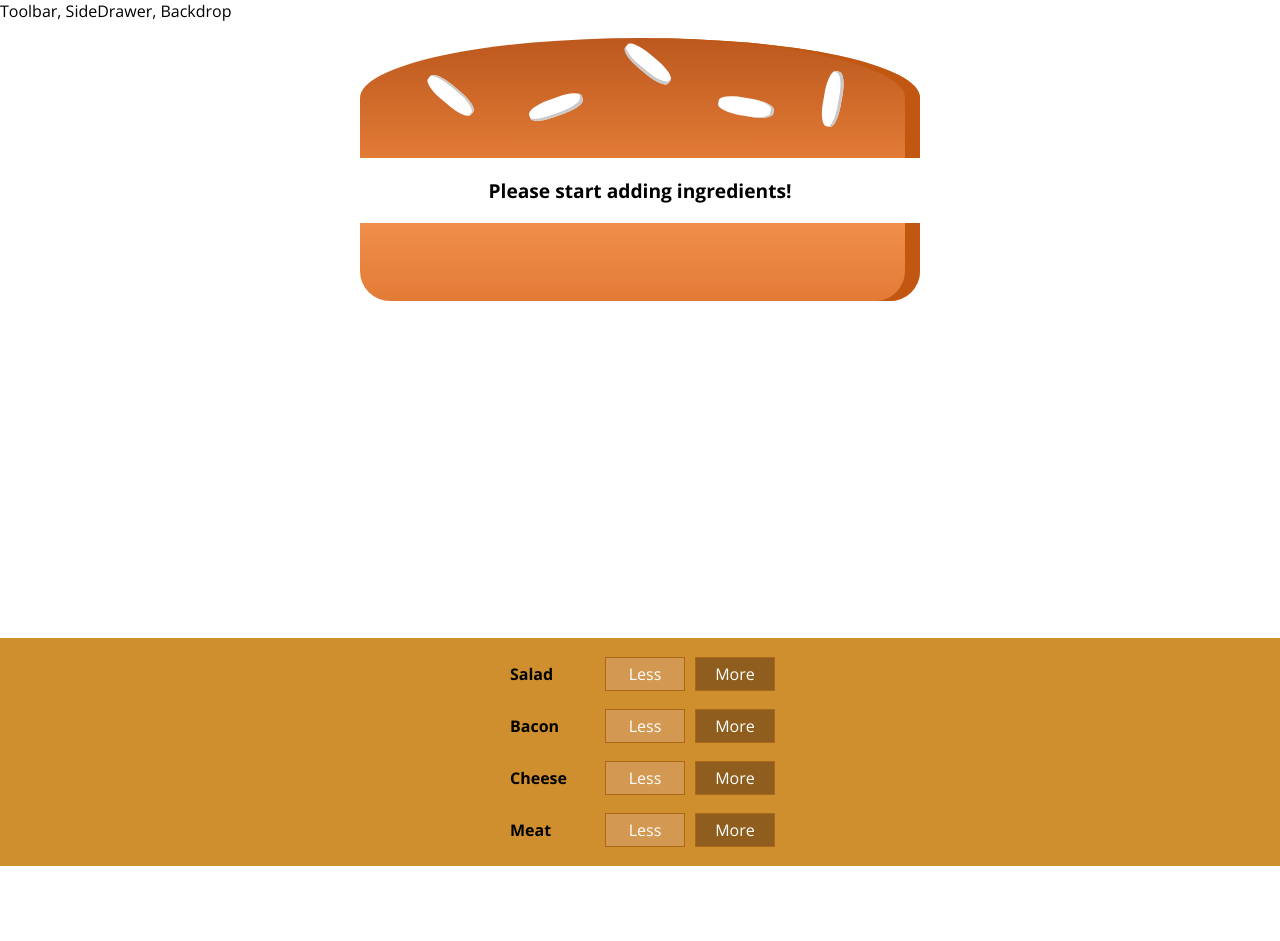
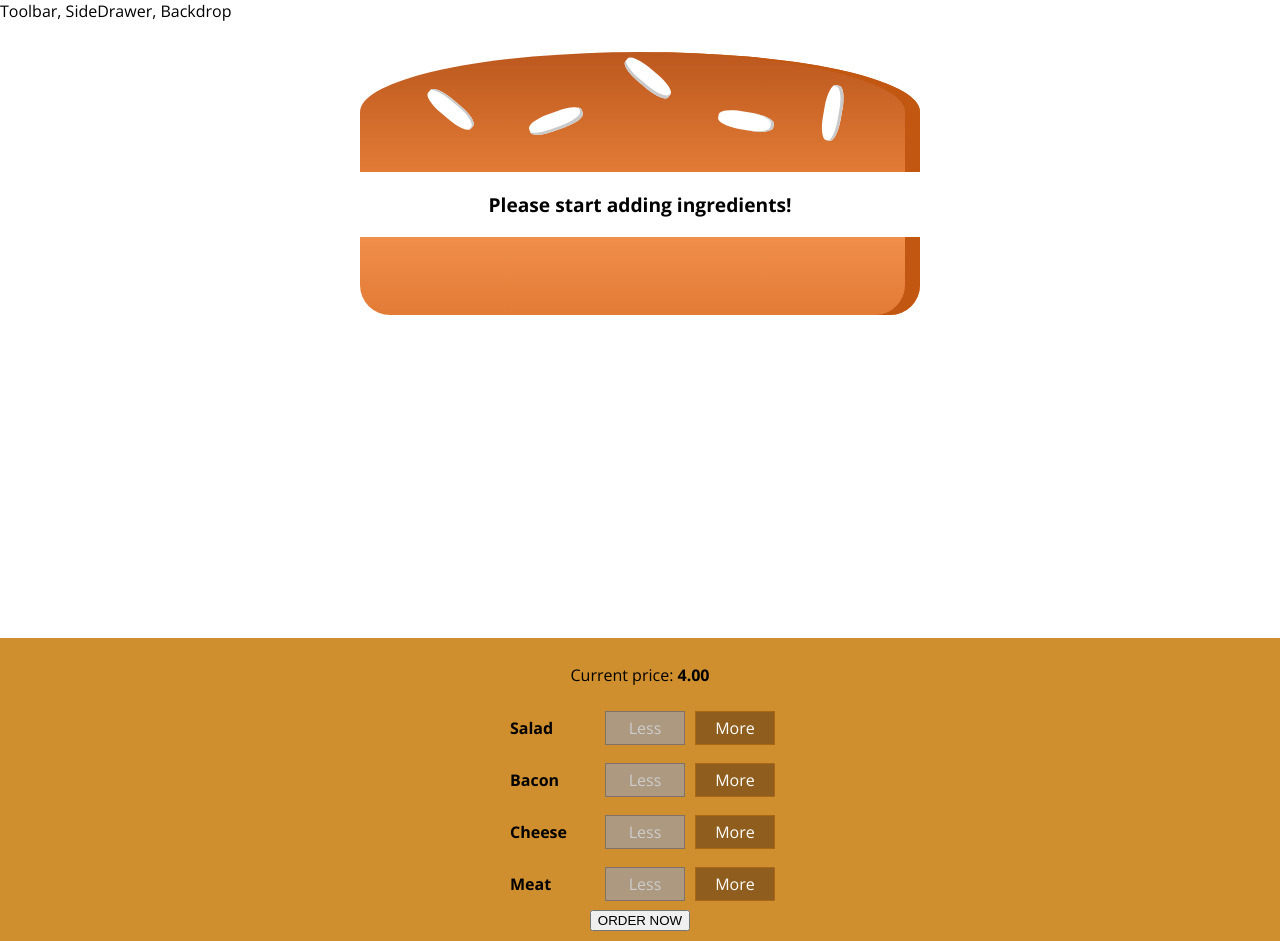
Before and after one commit to EitanFine/hamburger-app, a React (Create React App) app: page / in a window 1280 px wide. Before the commit the page ends 866 px from the top, so only its background shows below. Built offline with nearby package versions, Linux system fonts and the light colour scheme.

Commit message:
Add and Remove ingredients

```diff
--- a/src/components/Burger/BuildControls/BuildControl/BuildControl.js
+++ b/src/components/Burger/BuildControls/BuildControl/BuildControl.js
@@ -4,8 +4,15 @@
 const buildControl = (props) => (
   <div className="BuildControl">
     <div className="Label">{props.label}</div>
-    <button className="Less">Less</button>
-    <button className="More">More</button>
+    <button
+      className="Less"
+      onClick={props.removed}
+      disabled={props.disabled}>Less
+    </button>
+    <button
+      className="More"
+      onClick={props.added}>More
+    </button>
   </div>
 )
 
--- a/src/components/Burger/BuildControls/BuildControls.css
+++ b/src/components/Burger/BuildControls/BuildControls.css
@@ -8,3 +8,44 @@
   margin: auto;
   padding: 10px 0;
 }
+
+.OrderButton {
+    background-color: #DAD735;
+    outline: none;
+    cursor: pointer;
+    border: 1px solid #966909;
+    color: #966909;
+    font-family: inherit;
+    font-size: 1.2em;
+    padding: 15px 30px;
+    box-shadow: 2px 2px 2px #966909;
+}
+
+.OrderButton:hover, .OrderButton:active {
+    background-color: #A0DB41;
+    border: 1px solid #966909;
+    color: #966909;
+}
+
+.OrderButton:disabled {
+    background-color: #C7C6C6;
+    cursor: not-allowed;
+    border: 1px solid #ccc;
+    color: #888888;
+}
+
+.OrderButton:not(:disabled) {
+    animation: enable 0.3s linear;
+}
+
+@keyframes enable {
+    0% {
+        transform: scale(1);
+    }
+    60% {
+        transform: scale(1.1);
+    }
+    100% {
+        transform: scale(1);
+    }
+}
--- a/src/components/Burger/BuildControls/BuildControls.js
+++ b/src/components/Burger/BuildControls/BuildControls.js
@@ -11,9 +11,17 @@
 
 const buildControls = (props) => (
   <div className="BuildControls">
+    <p>Current price: <strong>{props.price.toFixed(2)}</strong></p>
     {controls.map(ctrl => (
-      <BuildControl key={ctrl.label} label={ctrl.label}></BuildControl>
+      <BuildControl
+        key={ctrl.label}
+        label={ctrl.label}
+        added={() => props.ingredientAdded(ctrl.type)}
+        removed={() => props.ingredientRemoved(ctrl.type)}
+        disabled={props.disabled[ctrl.type]}
+      />
     ))}
+    <button>ORDER NOW</button>
   </div>
 )
 
--- a/src/components/Burger/Burger.css
+++ b/src/components/Burger/Burger.css
@@ -2,7 +2,7 @@
   width: 100%;
   margin: auto;
   height: 250px;
-  /*overflow: scroll;*/
+  overflow: scroll;
   text-align: center;
   font-weight: bold;
   font-size: 1.2rem;
--- a/src/containers/BurgerBuilder/BurgerBuilder.js
+++ b/src/containers/BurgerBuilder/BurgerBuilder.js
@@ -3,23 +3,66 @@
 import Burger from '../../components/Burger/Burger'
 import BuildControls from '../../components/Burger/BuildControls/BuildControls'
 
+const INGREDIENT_PRICES = {
+  salad: 0.5,
+  cheese: 0.4,
+  meat: 1.3,
+  bacon: 2
+}
+
 class BurgerBuilder extends Component {
-  constructor(props) {
-    super(props)
-    this.state = {
+  state = {
     ingredients: {
       salad: 0,
       bacon: 0,
       cheese: 0,
       meat: 0
+    },
+    totalPrice: 4
   }
+
+  addIngredient = (type) => {
+    let oldCount = this.state.ingredients[type]
+    let newCount = oldCount + 1
+    let newIngredients = {
+      ...this.state.ingredients
     }
+    newIngredients[type] = newCount
+    let priceAddition = INGREDIENT_PRICES[type]
+    let newPrice = this.state.totalPrice + priceAddition
+    this.setState({totalPrice: newPrice, ingredients: newIngredients})
   }
+
+  removeIngredient = (type) => {
+    let oldCount = this.state.ingredients[type]
+    if (oldCount <= 0) return
+    let newCount = oldCount - 1
+    let newIngredients = {
+      ...this.state.ingredients
+    }
+    newIngredients[type] = newCount
+    let priceDeduction = INGREDIENT_PRICES[type]
+    let newPrice = this.state.totalPrice - priceDeduction
+    this.setState({totalPrice: newPrice, ingredients: newIngredients})
+  }
+
   render() {
+    const disabledInfo = {
+      ...this.state.ingredients
+    }
+    for (let key in disabledInfo){
+      disabledInfo[key] = disabledInfo[key] <= 0
+    }
+
     return (
       <Aux>
         <Burger ingredients={ this.state.ingredients }/>
-        <BuildControls />
+        <BuildControls
+          ingredientAdded={this.addIngredient}
+          ingredientRemoved={this.removeIngredient}
+          disabled={disabledInfo}
+          price={this.state.totalPrice}
+        />
       </Aux>
     )
   }
```
Lines whose indentation alone changed are shown as unchanged.
